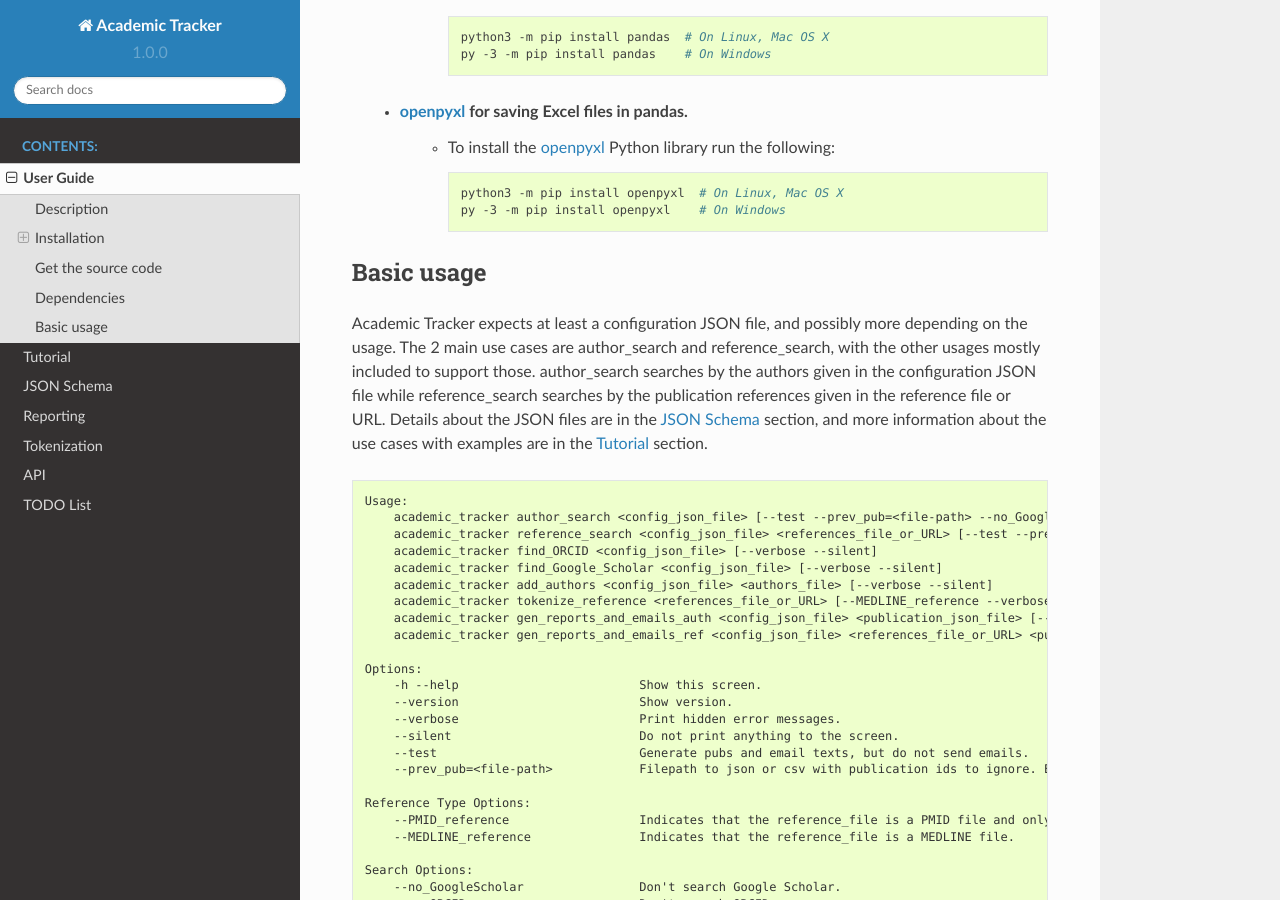
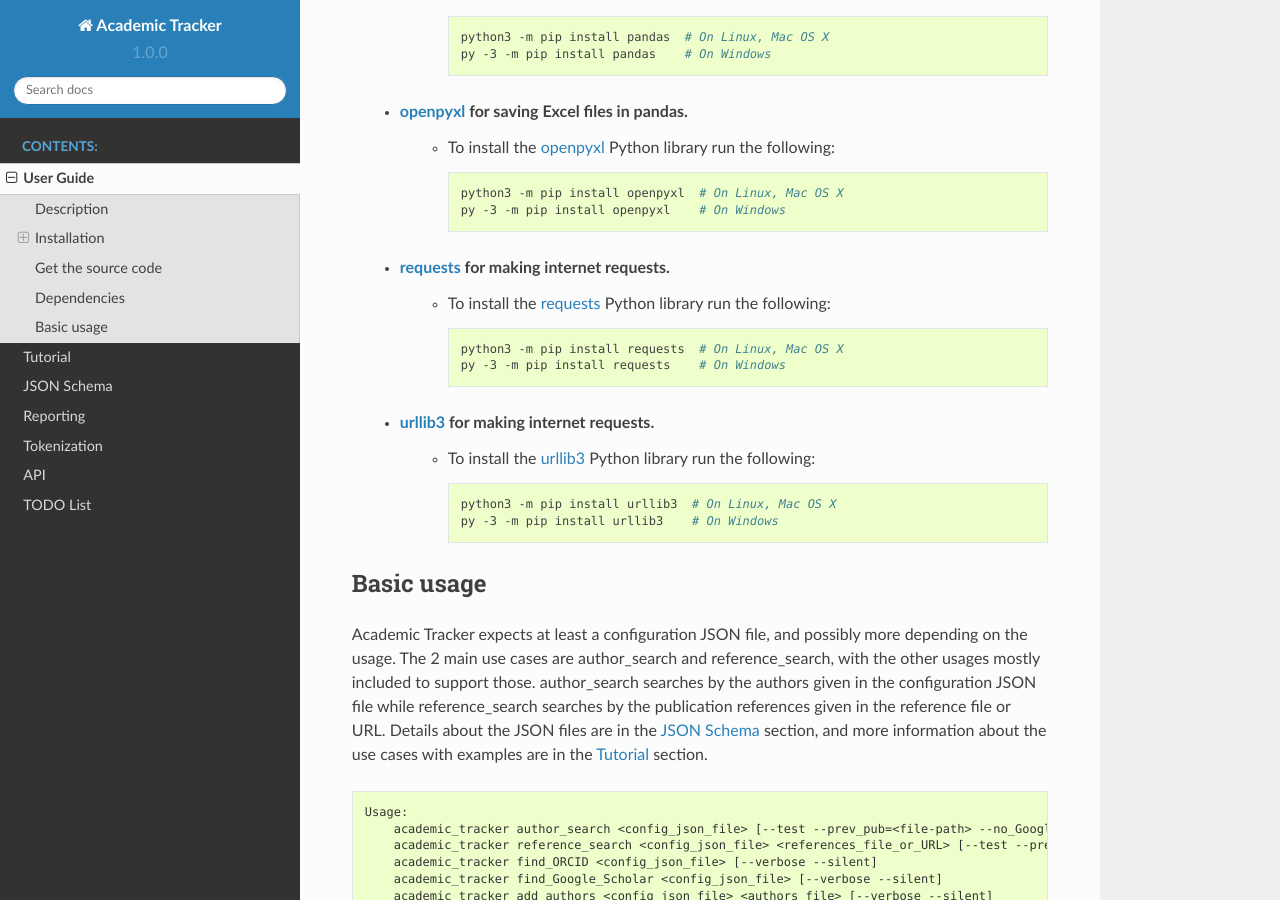
Before and after one commit to MoseleyBioinformaticsLab/academic_tracker, a Sphinx documentation site: the page built from docs/guide.rst, in a window 1280 px wide and 900 px high, scrolled down 3150 px. Built offline with Sphinx 7.4.7 and the Read the Docs theme 2.0.0, drawn with Linux system fonts in a browser that asks for light colours; pages that are not in the unit, such as notebooks, are missing from menus.

Commit message:
Added requirements and attempt to fix workflows.

```diff
--- a/docs/guide.rst
+++ b/docs/guide.rst
@@ -177,6 +177,22 @@ run the following commands:
            python3 -m pip install openpyxl  # On Linux, Mac OS X
            py -3 -m pip install openpyxl    # On Windows
 
+   * requests_ for making internet requests.
+      * To install the requests_ Python library run the following:
+
+        .. code:: bash
+
+           python3 -m pip install requests  # On Linux, Mac OS X
+           py -3 -m pip install requests    # On Windows
+
+   * urllib3_ for making internet requests.
+      * To install the urllib3_ Python library run the following:
+
+        .. code:: bash
+
+           python3 -m pip install urllib3  # On Linux, Mac OS X
+           py -3 -m pip install urllib3    # On Windows
+
 
 Basic usage
 ~~~~~~~~~~~
@@ -235,3 +251,5 @@ the use cases with examples are in the :doc:`tutorial` section.
 .. _python-docx: https://pypi.org/project/python-docx/
 .. _pandas: https://pypi.org/project/pandas/
 .. _openpyxl: https://pypi.org/project/openpyxl/
+.. _requests: https://pypi.org/project/requests/
+.. _urllib3: https://pypi.org/project/urllib3/
--- a/requirements.txt
+++ b/requirements.txt
@@ -9,3 +9,5 @@ fuzzywuzzy >= 0.18.0
 python-docx >= 0.8.11
 pandas >= 0.24.2
 openpyxl >= 2.6.2
+requests >= 2.21.0
+urllib3 >= 1.24.1
--- a/setup.py
+++ b/setup.py
@@ -38,7 +38,9 @@ REQUIRES = [
     "fuzzywuzzy >= 0.18.0",
     "python-docx >= 0.8.11",
     "pandas >= 0.24.2",
-    "openpyxl >= 2.6.2"
+    "openpyxl >= 2.6.2",
+    "requests >= 2.21.0",
+    "urllib3 >= 1.24.1"
 ]
 
 
```
Also changed, not shown: 1 other file.
